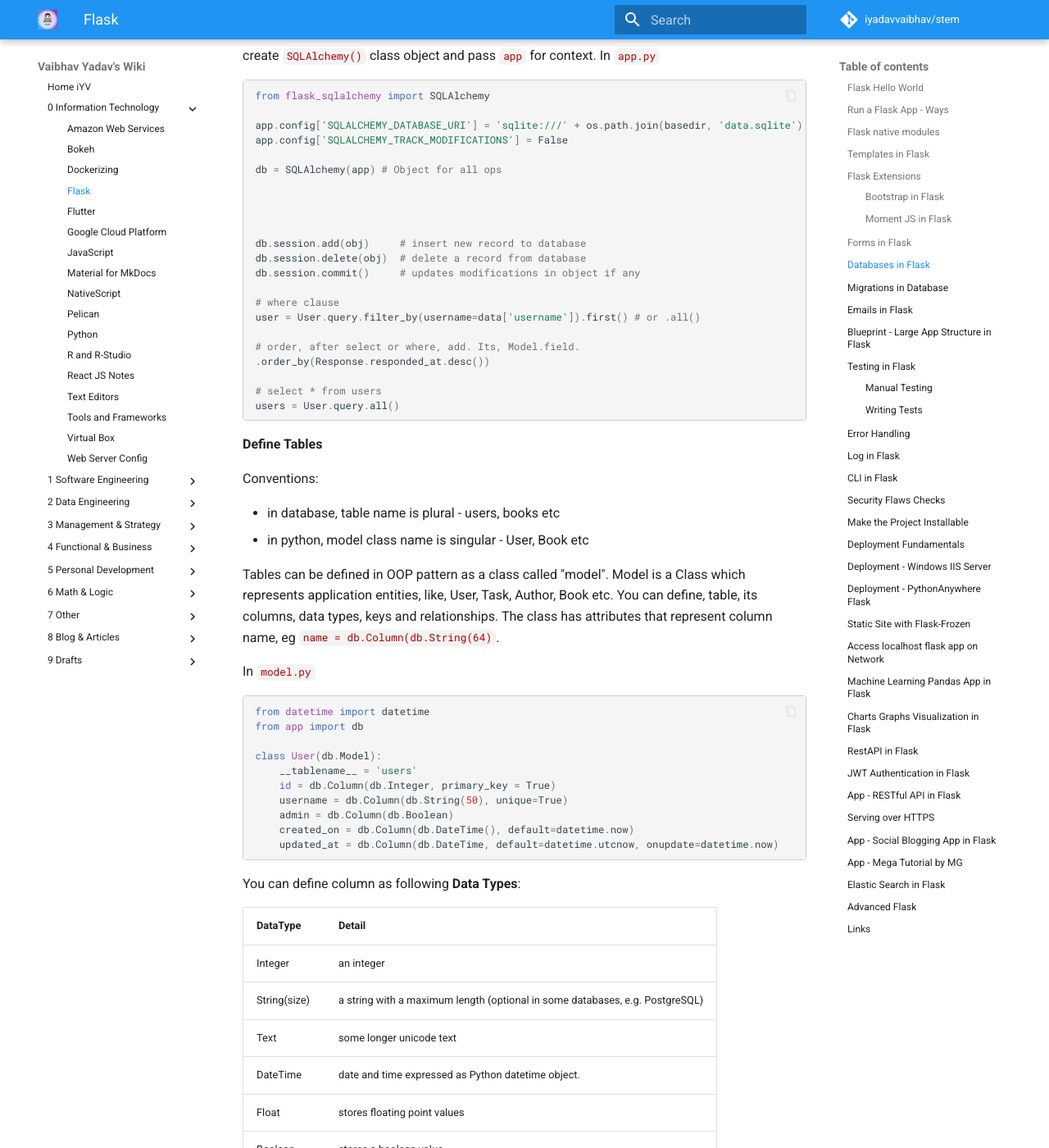
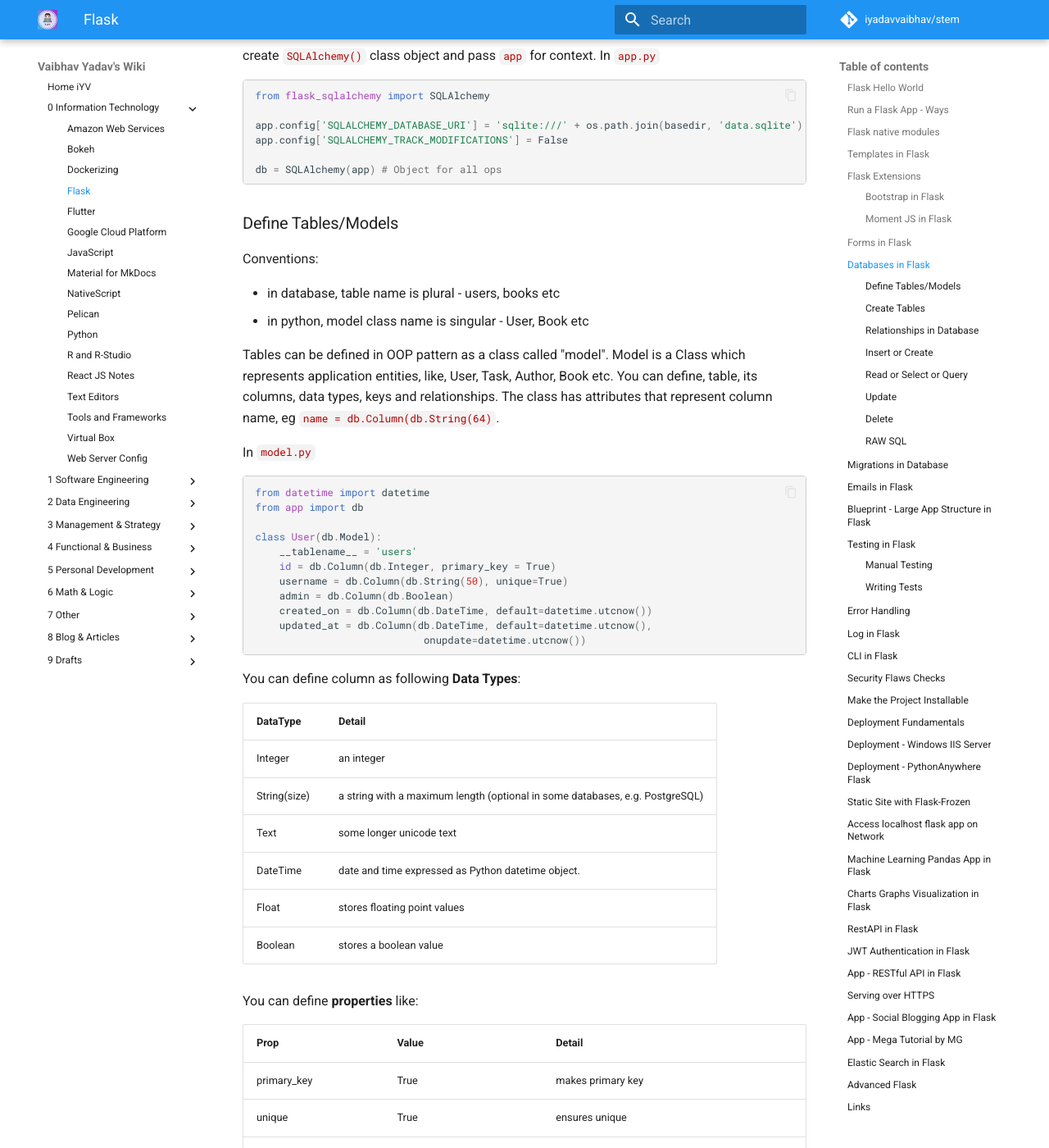
Before and after one commit to iYadavVaibhav/stem, an MkDocs documentation site: the page built from docs/0-Information-Technology/flask.md, in a window 1280 px wide and 1400 px high, scrolled down 11137 px. Shown: the whole window at 82% size. Built offline with MkDocs 1.6.1 and Material for MkDocs 9.7.7, drawn with Linux system fonts in a browser that asks for light colours; comment, search, counter and statistics services are not loaded; some of the changed text lies outside the part shown.

Commit message:
flask-updates

````diff
--- a/docs/0-Information-Technology/flask.md
+++ b/docs/0-Information-Technology/flask.md
@@ -454,26 +454,9 @@
 app.config['SQLALCHEMY_TRACK_MODIFICATIONS'] = False
 
 db = SQLAlchemy(app) # Object for all ops
-
-
-
-
-db.session.add(obj)     # insert new record to database
-db.session.delete(obj)  # delete a record from database
-db.session.commit()     # updates modifications in object if any
-
-# where clause
-user = User.query.filter_by(username=data['username']).first() # or .all()
-
-# order, after select or where, add. Its, Model.field.
-.order_by(Response.responded_at.desc())
-
-# select * from users
-users = User.query.all()
-
-```
-
-**Define Tables**
+```
+
+### Define Tables/Models
 
 Conventions:
 
@@ -493,33 +476,36 @@
     id = db.Column(db.Integer, primary_key = True)
     username = db.Column(db.String(50), unique=True)
     admin = db.Column(db.Boolean)
-    created_on = db.Column(db.DateTime(), default=datetime.now)
-    updated_at = db.Column(db.DateTime, default=datetime.utcnow, onupdate=datetime.now)
+    created_on = db.Column(db.DateTime, default=datetime.utcnow())
+    updated_at = db.Column(db.DateTime, default=datetime.utcnow(),
+                            onupdate=datetime.utcnow())
 ```
 
 You can define column as following **Data Types**:
 
-DataType|Detail
+DataType | Detail
 -|-
-Integer|an integer
-String(size)|a string with a maximum length (optional in some databases, e.g. PostgreSQL)
-Text|some longer unicode text
-DateTime|date and time expressed as Python datetime object.
-Float|stores floating point values
-Boolean|stores a boolean value
+Integer | an integer
+String(size) | a string with a maximum length (optional in some databases, e.g. PostgreSQL)
+Text | some longer unicode text
+DateTime | date and time expressed as Python datetime object.
+Float | stores floating point values
+Boolean | stores a boolean value
 
 You can define **properties** like:
 
-Prop|Value|Detail
+Prop | Value | Detail
 -|-|-
-primary_key|True|makes primary key
-unique|True|ensures unique
-nullable|True/False|allows NULLs or not
-default|any value of same data-type|provides default value that is inserted if value is NONE
-onupdate|any value of same data-type|changes on update
-db.ForeignKey('some.id')|pass table_name.column_name| Adds relationship
-
-**Create Tables**
+primary_key | True | makes primary key
+unique | True | ensures unique
+nullable | True/False | allows NULLs or not
+default | any value of same data-type | provides default value that is inserted if value provided is NONE. The default value is provided in INSERT query.
+onupdate | any value of same data-type | changes on row update
+db.ForeignKey('some.id') | pass table_name.column_name |  Adds relationship
+server_default | any value of same data-type | It adds to DDL, create table statement, [more](https://docs.sqlalchemy.org/en/20/core/defaults.html#server-invoked-ddl-explicit-default-expressions)
+
+
+### Create Tables
 
 Once you have created a db model in flask app, you can create db and tables using following steps, open python shell:
 
@@ -557,7 +543,7 @@
 [Migrations](#migrations-in-database) is a better way to do this without dropping created data and keeping version control to go back is, more on this later.
 
 
-**Relationships in Database**
+### Relationships in Database
 
 You can define relationship in OOPs way as attribute of class. Beauty is that the tables are linked both ways. In `model.py`.
 
@@ -644,7 +630,7 @@
 
 Link: [Models - FlaskSqlAlchemy](https://flask-sqlalchemy.palletsprojects.com/en/2.x/models/)
 
-**Insert or Create**
+### Insert or Create
 
 Create an Object of Class to build a new row. Usually in a route in `views.py` or in python shell:
 
@@ -662,7 +648,7 @@
 
 To use INSERTed object for another operation, `id` is added to object after `commit()` and is made available for use.
 
-**Read or Select or Query**
+### Read or Select or Query
 
 Each model has `query` object is available. It has to be chained with _filter-options_ and/or _executors_ that build a SQL Query statement.
 
@@ -806,7 +792,7 @@
 
 Link: [Quickstart - flask-sqlalchemy](https://flask-sqlalchemy.palletsprojects.com/en/2.x/quickstart/)
 
-**Update**
+### Update
 
 Load the object, modify its attributes, then do `add` and `commit`.
 
@@ -818,7 +804,7 @@
 db.session.commit()     # UPDATE is performed
 ```
 
-**Delete**
+### Delete
 
 ```py
 u = User.query.get(1)   # 1 is id in table
@@ -826,7 +812,7 @@
 db.session.commit()     # DELETE is performed
 ```
 
-**RAW SQL**
+### RAW SQL
 
 Give your SQL statements
 
````
